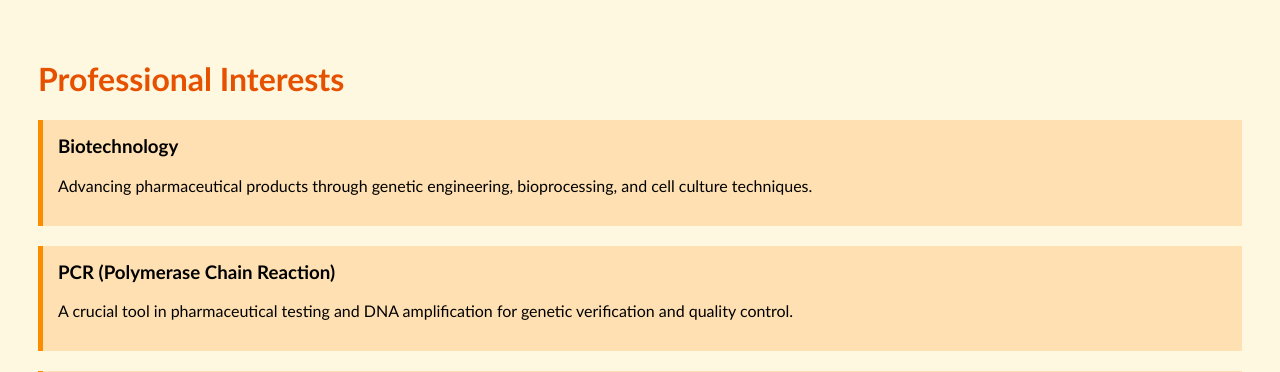
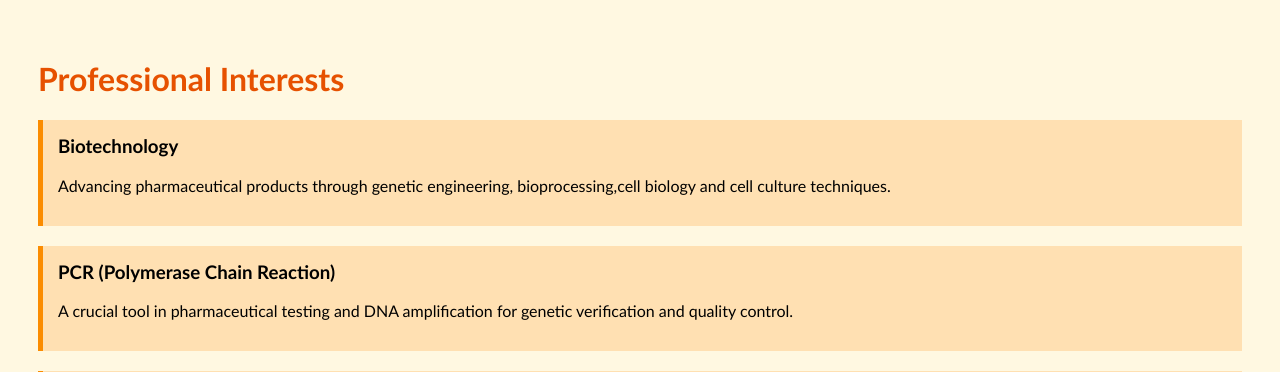
Before and after one commit to Mortuza930/My-profile, a Django app: page /interest/ in a window 1280 px wide. Shown: the top 372 px of the page. Run offline with Django 5.2, Linux system fonts and the light colour scheme.

Commit message:
2 nd Change

```diff
--- a/mortuza/templates/mortuza/interest.html
+++ b/mortuza/templates/mortuza/interest.html
@@ -27,7 +27,7 @@
 
     <div class="interest">
         <h3>Biotechnology</h3>
-        <p>Advancing pharmaceutical products through genetic engineering, bioprocessing, and cell culture techniques.</p>
+        <p>Advancing pharmaceutical products through genetic engineering, bioprocessing,cell biology and cell culture techniques.</p>
     </div>
 
     <div class="interest">
```
